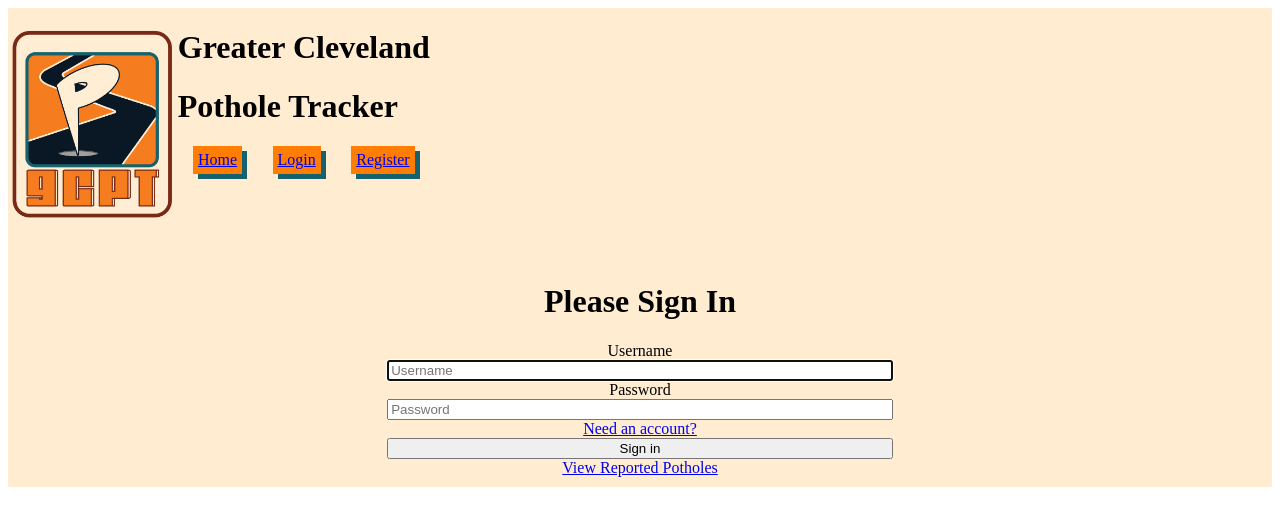
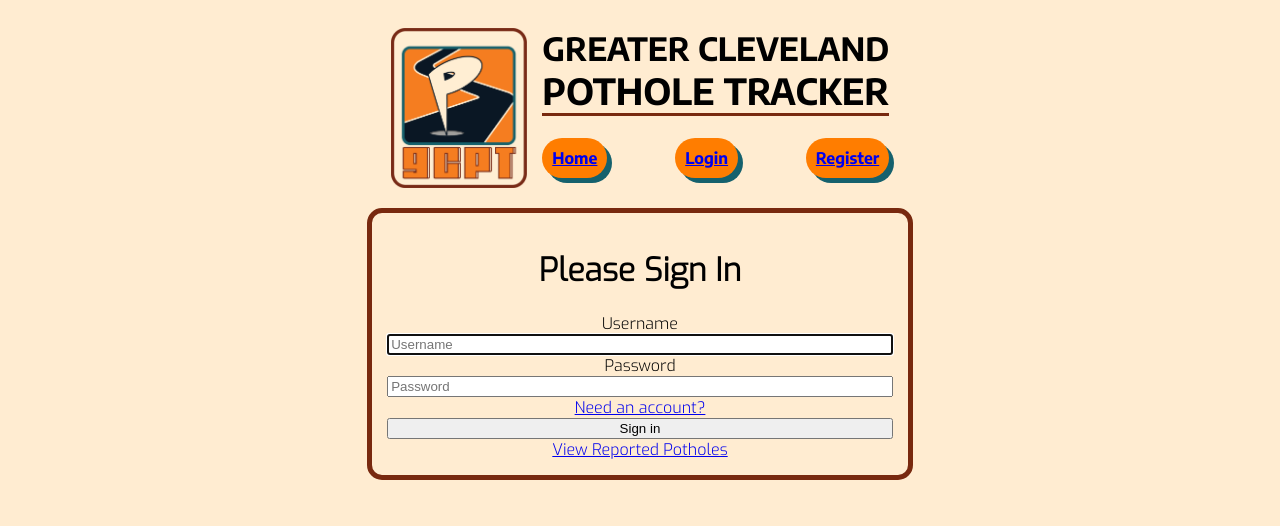
Before and after one commit to willsummy/TE-FinalCapstone, a Vue app in the folder vue/: page /login in a window 1280 px wide. Shown: the top 526 px of the page. Built offline with nearby package versions, Linux system fonts and the light colour scheme; no server answers.

Commit message:
merge before pull of main

```diff
--- a/vue/src/App.vue
+++ b/vue/src/App.vue
@@ -1,12 +1,14 @@
 <template>
   <div id="app">
     <div id="header">
-      <div>
-        <img src="./img/logo.png" alt="">
+      <div id="imageDiv">
+        <img src="./img/GCPTLogo.png" alt="">
       </div>
-      <div>
-        <h1 id="title1">Greater Cleveland</h1>
-        <h1 id="title2">Pothole Tracker</h1>
+      <div id="headerDiv">
+        <div id="titles">
+          <h1 id="title1">GREATER CLEVELAND</h1>
+          <h1 id="title2">POTHOLE TRACKER</h1>
+        </div>
         <div id="nav">
           <router-link id='homelink' class="routerlink" v-bind:class="{ bold: $route.path == '/' }" v-bind:to="{ name: 'home' }">Home</router-link>
           <router-link id='loginlink' class="routerlink" v-bind:class="{ bold: $route.path == '/login' }" v-bind:to="{ name: 'login' }" v-if="$store.state.token == ''">Login</router-link>
@@ -38,31 +40,76 @@ export default {
 </script>
 
 <style>
+@import url('https://fonts.googleapis.com/css2?family=Exo:wght@300&display=swap');
+@import url('https://fonts.googleapis.com/css2?family=Encode+Sans:wght@700&family=Exo:wght@300&family=Josefin+Sans&display=swap');
+
+
+body {
+  background-color:  #ffecd1;
+}
 
 img {
-  height: 15rem;
+  height: 10rem;
 }
 
 #header {
   display: flex;
   flex-direction: row;
+  justify-content: center;
+  padding: 20px;
+  width:inherit;
 }
 
 #app {
   background-color: #ffecd1;
+  font-family: 'Exo', sans-serif;;
 }
 
 #nav {
   display: flex;
   flex-direction: row;
-  justify-content: space-around;
+  justify-content: space-between;
 }
 
-.routerlink {
-  background-color: #FF7D00;
-  box-shadow: 5px 5px #15616D;
-  padding: 5px;
+#headerDiv {
+  display: flex;
+  flex-direction: column;
+  justify-content: space-between;
+  padding-bottom: 10px;
+
+}
+ #imageDiv {
+   display:flex;
+   justify-content: flex-end;
+   height: fit-content;
+   padding-right: 15px;
+  }
+
+#titles {
+
+}
+#title1, #title2 {
+  font-family: 'Encode Sans', sans-serif;
+  margin: 0px;
+
 }
 
 
+#title2 {
+  border-bottom: 3px solid #78290F;
+  font-size: 225%;
+}
+
+
+.routerlink {
+  font-family: 'Encode Sans', sans-serif;
+  background-color: #FF7D00;
+  border-radius: 25px;
+  box-shadow: 5px 5px #15616D;
+  padding: 10px;
+}
+
+
+
+
 </style>
--- a/vue/src/components/GoogleMap.vue
+++ b/vue/src/components/GoogleMap.vue
@@ -11,7 +11,8 @@
         v-for="(m, index) in filteredMarkers"
         :position="m.position"
         @click="center=m.position"
-        :icon="{ url: require('../images/Greater Cleveland Pothole Tracker-01.png')}" />
+        :clickable="true"
+        :icon='{ url: require("../img/GCPT P.png"),size: { width: 100, height: 100, f: "px", b: "px" }, scaledSize: { width: 50, height: 50, f: "px", b: "px" }}' />
       />
     </GmapMap>
   </div>
--- a/vue/src/components/PotholeCard.vue
+++ b/vue/src/components/PotholeCard.vue
@@ -1,40 +1,14 @@
 <template>
   <div>
     <div id="card" v-on:click="cardClick">
-      <table id="potholecardtable">
-          <tr id="potholecardtable">
-            <th>Pothole ID</th>
-            <td>{{pothole.pothole_id}}</td>
-          </tr>
-          <tr id="potholecardtable">
-            <th>User ID</th>
-            <td>{{pothole.user_id}}</td>
-          </tr>
-          <tr id="potholecardtable">
-            <th>Date Reported</th>
-            <td>{{pothole.dateReported}}</td>
-          </tr>
-          <tr id="potholecardtable">
-            <th>Time Reported</th>
-            <td>{{pothole.timeReported}}</td>
-          </tr>
-          <tr id="potholecardtable">
-            <th>Address</th>
-            <td>{{pothole.address}}</td>
-          </tr>
-          <tr id="potholecardtable">
-            <th>Latitude</th>
-            <td>{{pothole.latitude}}</td>
-          </tr>
-          <tr id="potholecardtable">
-            <th>Longitude</th>
-            <td>{{pothole.longitude}}</td>
-          </tr>
-          <tr id="potholecardtable">
-            <th>Size</th>
-            <td>{{pothole.size}}</td>
-          </tr>
-        </table>
+      <div>
+        <span>Pothole ID: {{pothole.pothole_id}}</span>
+        <span>Location: {{theLocation}}</span>
+      </div>
+      <div>
+        <span>Severity: {{rankDisplay}}</span>
+        <span>Size: {{pothole.size}}</span>
+      </div>
     </div>
 
   </div>
@@ -55,6 +29,11 @@ export default {
         if (this.pothole.rank < 0) {
           return "Pothole Unranked"
         } else return this.pothole.rank
+      },
+      theLocation() {
+        if (this.pothole.address.length <= 0) {
+          return this.pothole.latitude + ", " + this.pothole.longitude
+        } else return this.pothole.address
       }
     }
 
@@ -63,10 +42,21 @@ export default {
 
 <style>
 #card {
-  background-color: lightgray;
+  display: flex;
+  flex-direction: row;
+  justify-content: space-around;
+  background-color: #FF7D00;
   margin: 5px;
-  padding: 5px;
+  padding: 15px;
+  border-radius: 20px;
+  box-shadow: 5px 5px #15616D;
   width: 80%;
+
+}
+
+#card > div {
+  display: flex;
+  flex-direction: column;
 }
 
 #potholecardtable{
--- a/vue/src/components/ViewPotholes.vue
+++ b/vue/src/components/ViewPotholes.vue
@@ -132,4 +132,14 @@ export default {
     margin-bottom: 5px;
 }
 
+#toggleReport
+{
+  font-family: 'Encode Sans', sans-serif;
+  background-color: #FF7D00;
+  border-radius: 25px;
+  box-shadow: 5px 5px #15616D;
+  padding: 10px;
+}
+
+
 </style>
--- a/vue/src/views/Login.vue
+++ b/vue/src/views/Login.vue
@@ -86,13 +86,14 @@ export default {
   text-align: center;
 }
 
-#login {
+#login, #register {
   display: flex;
   flex-direction: column;
   justify-content: center;
-  padding: 10px;
   width: 40%;
-
+  padding: 15px;
+  border: 5px solid #78290F;
+  border-radius: 15px;
 }
 
 #master {
--- a/vue/src/views/PotholeDetails.vue
+++ b/vue/src/views/PotholeDetails.vue
@@ -44,55 +44,54 @@
       <div id="details">
 
         <!-- everything but description -->
-        <table>
-          <tr>
-            <th>Pothole ID</th>
-            <td>{{pothole.pothole_id}}</td>
-          </tr>
-          <tr>
-            <th>User ID</th>
-            <td>{{pothole.user_id}}</td>
-          </tr>
-          <tr>
-            <th>Date Reported</th>
-            <td>{{pothole.dateReported}}</td>
-          </tr>
-          <tr>
-            <th>Address</th>
-            <td>
+          <span>
+            <span>Pothole ID: </span>
+            <span>{{pothole.pothole_id}}</span>
+          </span>
+          <span>
+            <span>User ID: </span>
+            <span>{{pothole.user_id}}</span>
+          </span>
+          <span>
+            <span>Date Reported: </span>
+            <span>{{pothole.dateReported}}</span>
+          </span>
+          <span>
+            <span>Address: </span>
+            <span>
               <span v-if="!isEditing">
                 {{pothole.address}}
               </span>
               <span v-if="isEditing">
                 <input type="text" v-model="submissionPothole.address">
               </span>
-            </td>
-          </tr>
-          <tr>
-            <th >Latitude</th>
-            <td>
+            </span>
+          </span>
+          <span>
+            <span >Latitude: </span>
+            <span>
               <span v-if="!isEditing">
                 {{pothole.latitude}}
               </span>
               <span v-if="isEditing">
                 <input type="text" v-model="submissionPothole.latitude">
               </span>
-            </td>
-          </tr>
-          <tr>
-            <th>Longitude</th>
-            <td>
+            </span>
+          </span>
+          <span>
+            <span>Longitude: </span>
+            <span>
               <span v-if="!isEditing">
                 {{pothole.longitude}}
               </span>
               <span v-if="isEditing">
                 <input type="text" v-model="submissionPothole.longitude">
               </span>
-            </td>
-          </tr>
-          <tr>
-            <th>Size</th>
-            <td>
+            </span>
+          </span>
+          <span>
+            <span>Size: </span>
+            <span>
               <span v-if="!isEditing">
                 {{pothole.size}}
               </span>
@@ -105,11 +104,12 @@
                     <option value="large">Large</option>
                 </select>
               </span>
-            </td>
-          </tr>
-          <tr>
-            <th >Rank</th>
-            <td>
+            </span>
+          </span>
+
+          <span>
+            <span >Rank: </span>
+            <span>
               <span v-if="!isEditing">
                 {{rankDisplay}}
               </span>
@@ -129,13 +129,13 @@
                     <option value="10">10</option>
                 </select>
               </span>
-            </td>
-          </tr>
-          <tr>
-            <th>Service Status</th>
-            <td>{{serviceStatus}}</td>
-          </tr>
-        </table>
+            </span>
+          </span>
+          <span>
+            <span>Service Status: </span>
+            <span>{{serviceStatus}}</span>
+          </span>
+
 
       </div>
 
@@ -309,6 +309,8 @@ export default {
 }
 
 #details {
+  display: flex;
+  flex-direction: column;
   flex-grow: 1;
   width: 100%;
 }
```
Also changed, not shown: vue/src/img/GCPT P.png (added), vue/src/img/GCPTLogo.png (added).
